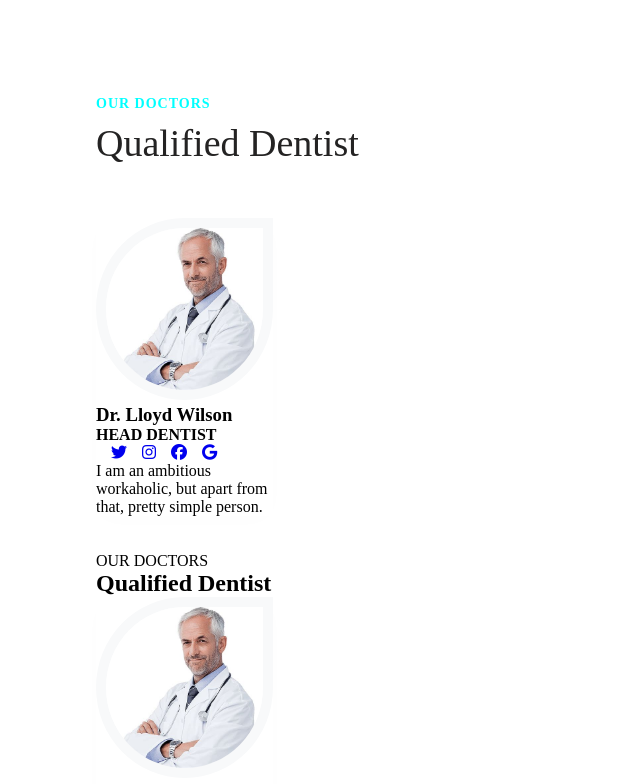
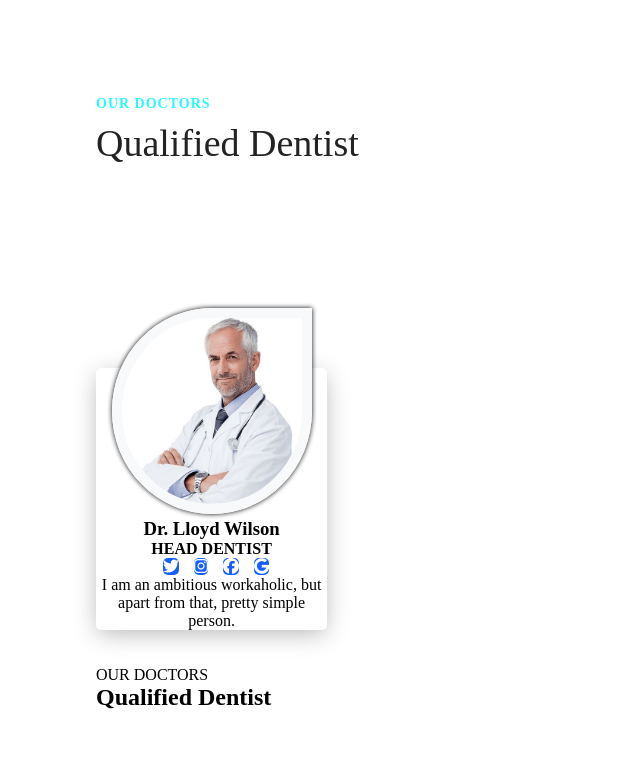
Before and after one commit to MehemmedShafiyev/Front-End-26, a plain HTML site: page index.html in a window 1280 px wide. Shown: the top 784 px of the page, without its empty margins (0-640 px from the left). Drawn offline with Linux system fonts and the light colour scheme.

Commit message:
file reset

```diff
--- a/style.css
+++ b/style.css
@@ -1,53 +1,77 @@
-*{
+* {
     margin: 0;
     padding: 0;
     box-sizing: border-box;
 }
-ul{
+
+ul {
     list-style: none;
     display: flex;
-
+    margin-left: 52px;
 
 }
-.icons a{
+
+.icons a {
     margin-left: 15px;
+    border-radius: 5px;
+    width: 0px;
+   background-color: rgba(0, 81, 255, 0.918);
+    color: #fff;
 }
-#doctors{
+
+#doctors {
     padding-top: 6rem;
 }
-#doctors header{
-
-}
-.sub-heading{
+.sub-heading {
     font-size: 14px;
     font-weight: 700;
-     color: aqua;
+    color: rgba(5, 247, 255, 0.863);
     text-transform: uppercase;
     margin-bottom: 5px;
     letter-spacing: 1px;
 
 }
-.container{
+
+.container {
     width: 85%;
     max-width: 1140px;
     margin-inline: auto;
 }
-.doctors{
+
+.doctors {
     display: inline-block;
-    width: calc(65%/4);
+    width: calc(85%/4);
     background-color: #fff;
-    box-shadow: 0px 5px 25px -2px rgba(0, 0, 0, 0.01) ;
+    box-shadow: 0px 5px 25px -2px rgba(0, 0, 0, 0.295);
+    border-radius: 5px;
+    margin-top: 150px;
+    text-align: center;
+}
+
+.doctors:hover {
+    background-color: rgb(2, 171, 223);
+    color: #f8f9fa;
 
 }
-.doctors img{
+.doctors img:hover{
+     box-shadow: 0 0 50px;
+}
+
+.doctors img {
     border-radius: 50% 0 50% 50%;
     border: 10px solid #f8f9fa;
+    margin-top: -60px;
+    width: 200px;
+  box-shadow: 0 0 5px;
 }
-.jmg{
+
+.jmg {
     width: 100%;
+    display: inline-block;
 
 }
-.main-heading{
+
+.main-heading {
     font-size: 38px;
     font-weight: 500;
     line-height: 1.4;
```
